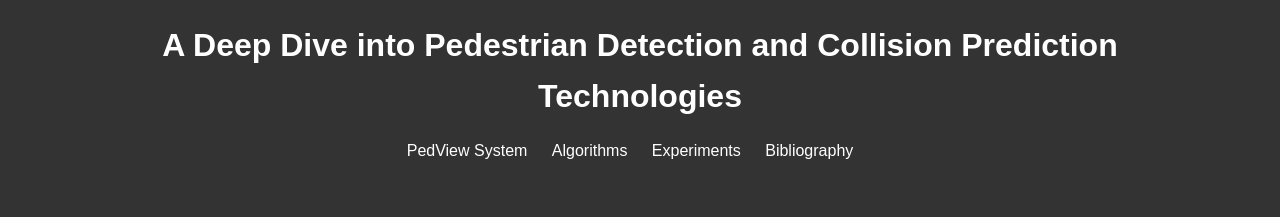
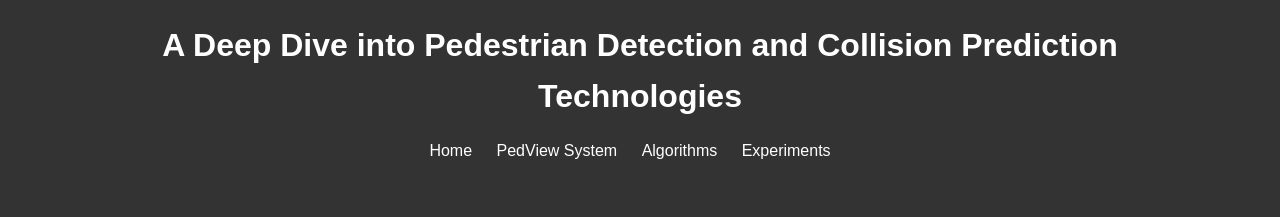
Before and after one commit to rakshitshah280701/PedestrianCollisionPrediction, a plain HTML site: page bibliography.html in a window 1280 px wide. Shown: the top 217 px of the page. Drawn offline with Linux system fonts and the light colour scheme.

Commit message:
new change

```diff
--- a/bibliography.html
+++ b/bibliography.html
@@ -13,10 +13,12 @@
             <nav>
                 <ul>
                     <!-- <li><a href="index.html">Home</a></li> -->
+                    <li><a href="index.html">Home</a></li>
+
                     <li><a href="technical.html">PedView System</a></li>
                     <li><a href="algorithm.html">Algorithms</a></li>
                     <li><a href="experiment.html">Experiments</a></li>
-                    <li><a href="bibliography.html">Bibliography</a></li>
+                    <!-- <li><a href="bibliography.html">Bibliography</a></li> -->
                 </ul>
             </nav>
         </div>
```
